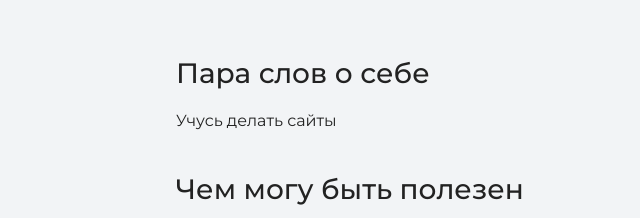
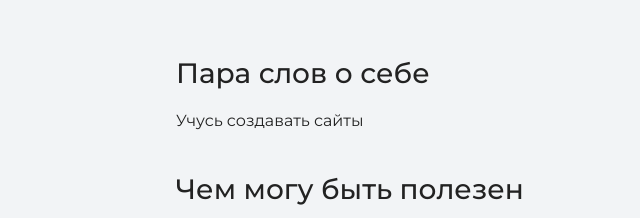
Before and after one commit to dopo7a/FirstSite, a plain HTML site: page index.html in a window 1280 px wide. Shown: the part 1151-1369 px from the top of the page, 0-640 px from the left. Drawn offline with nearby package versions, Linux system fonts and the light colour scheme.

Commit message:
Update index.html
Small insignificant content correction 4 the commit test.

```diff
--- a/index.html
+++ b/index.html
@@ -26,7 +26,7 @@
       <div class="container">
         <h2 class="subheading">Давайте познакомимся</h2>
         <h3>Пара слов о себе</h3>
-        <p>Учусь делать сайты</p>
+        <p>Учусь создавать сайты</p>
         <h3>Чем могу быть полезен</h3>
         <p>Поделюсь своим опытом</p>
       </div>
```
